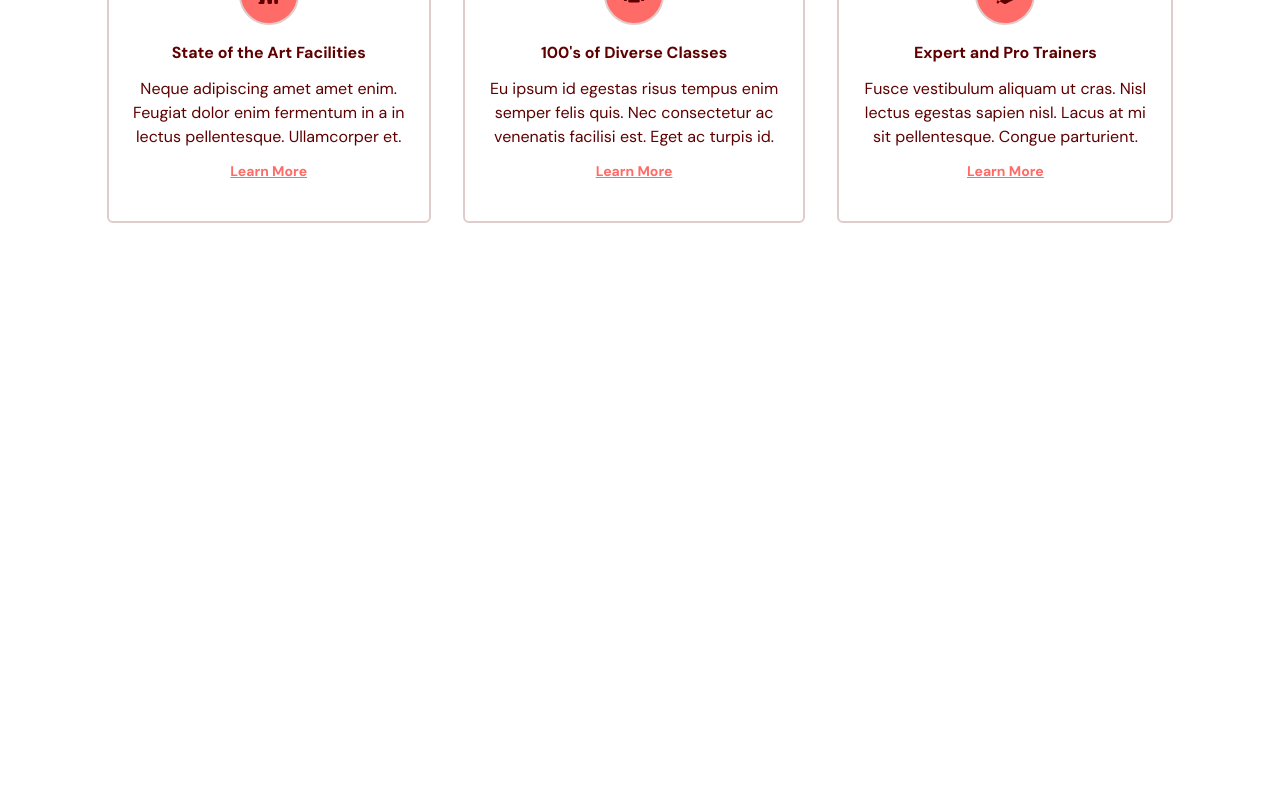
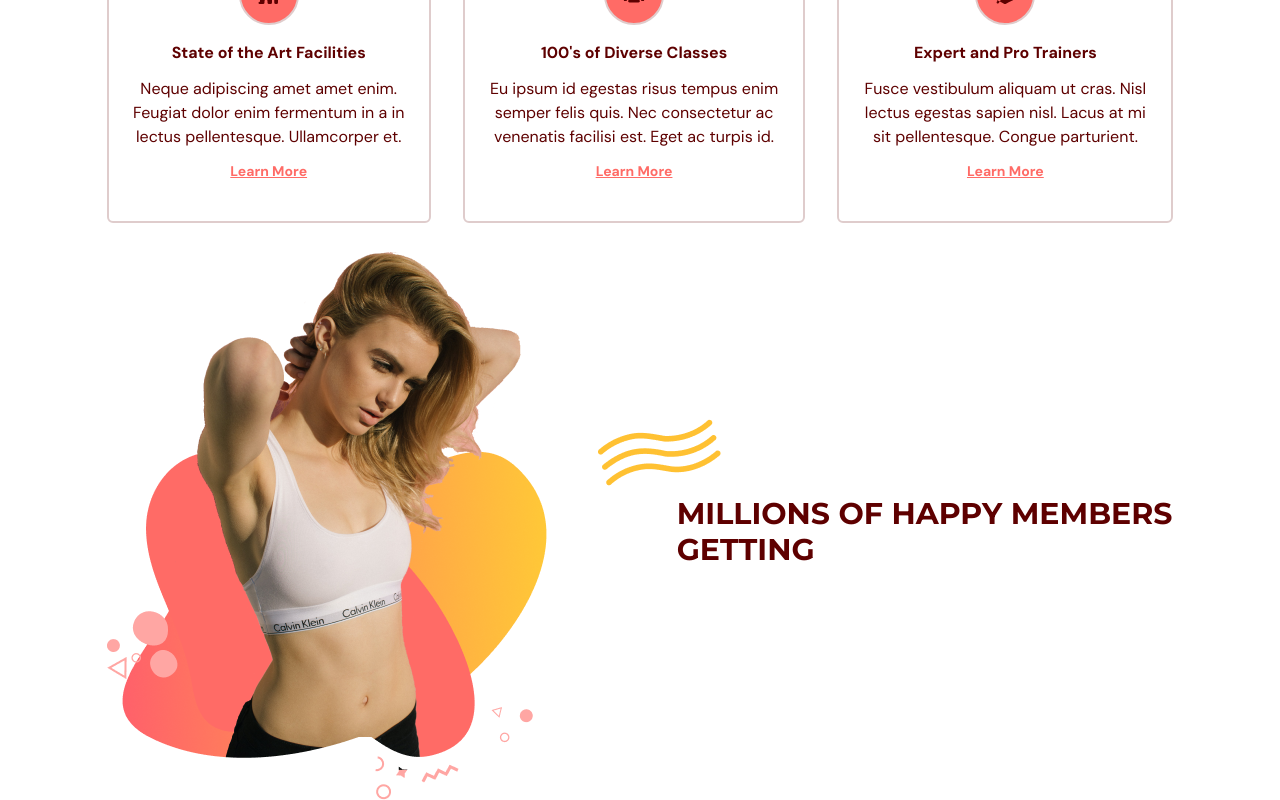
Before and after one commit to tunkrawaysoe/gym-website, a React (Vite) app in the folder gym-TypeScript/: page / in a window 1280 px wide. Shown: the part 1113-1913 px from the top of the page. Before the commit the page ends 1600 px from the top, so only its background shows below. Built offline with nearby package versions, Linux system fonts and the light colour scheme.

Commit message:
Add image and description section with styled title on Benefits page

```diff
--- a/gym-TypeScript/src/Scenes/Benefits/index.tsx
+++ b/gym-TypeScript/src/Scenes/Benefits/index.tsx
@@ -2,6 +2,9 @@ import { type BenefitType } from "../../Shared/type";
 import Header from "@/Shared/Head";
 import { HomeModernIcon,UserGroupIcon,AcademicCapIcon } from "@heroicons/react/16/solid";
 import Benefit from "./Benefit";
+import Head from "@/Shared/Head";
+import BenefitsPageGraphic from "@/assets/BenefitsPageGraphic.png";
+
 
 
 type Props = {
@@ -51,10 +54,32 @@ const Benefits = ({ setSelectedPage }: Props) => {
           icon={icon}
           title={title}
           description={description}
+         />
+        ))}
 
-          />
+      </div>
 
-        ))}
+      {/** Image and description */}
+      <div className="md:flex mt-6 md:mt-30 justify-between items-center gap-20">
+        {/** Image */}
+        <img src={`${BenefitsPageGraphic}`}/>
+
+        {/** Description */}
+        <div className="mt-4">
+          {/**Title */}
+          <div className="relative">
+            <div className="before:absolute before:-top-20 before:-left-20 before:z-[-1] before:content-abstractwaves">
+             <Head> MILLIONS OF HAPPY MEMBERS GETTING{" "}</Head>
+            </div>
+
+          </div>
+
+          {/**Description */}
+
+          {/**Button */}
+
+        </div>
+
 
       </div>
 
```
